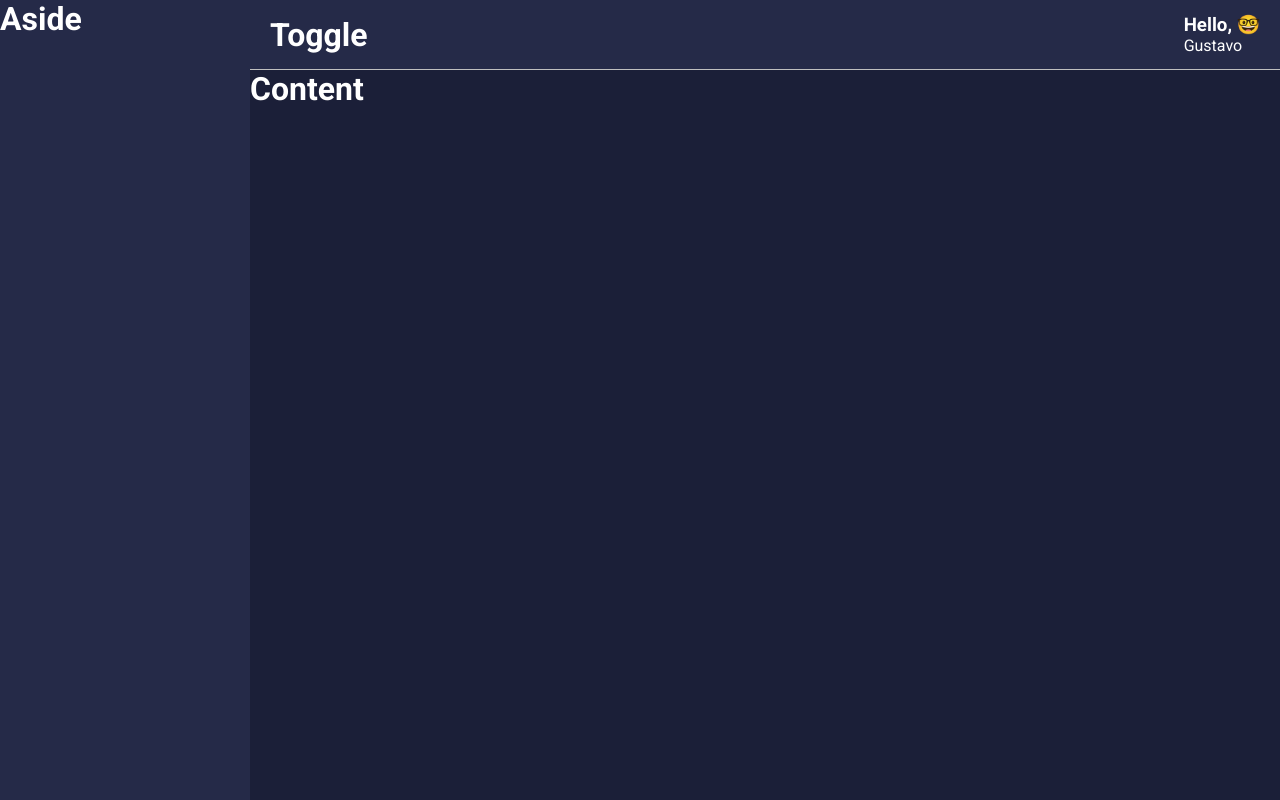
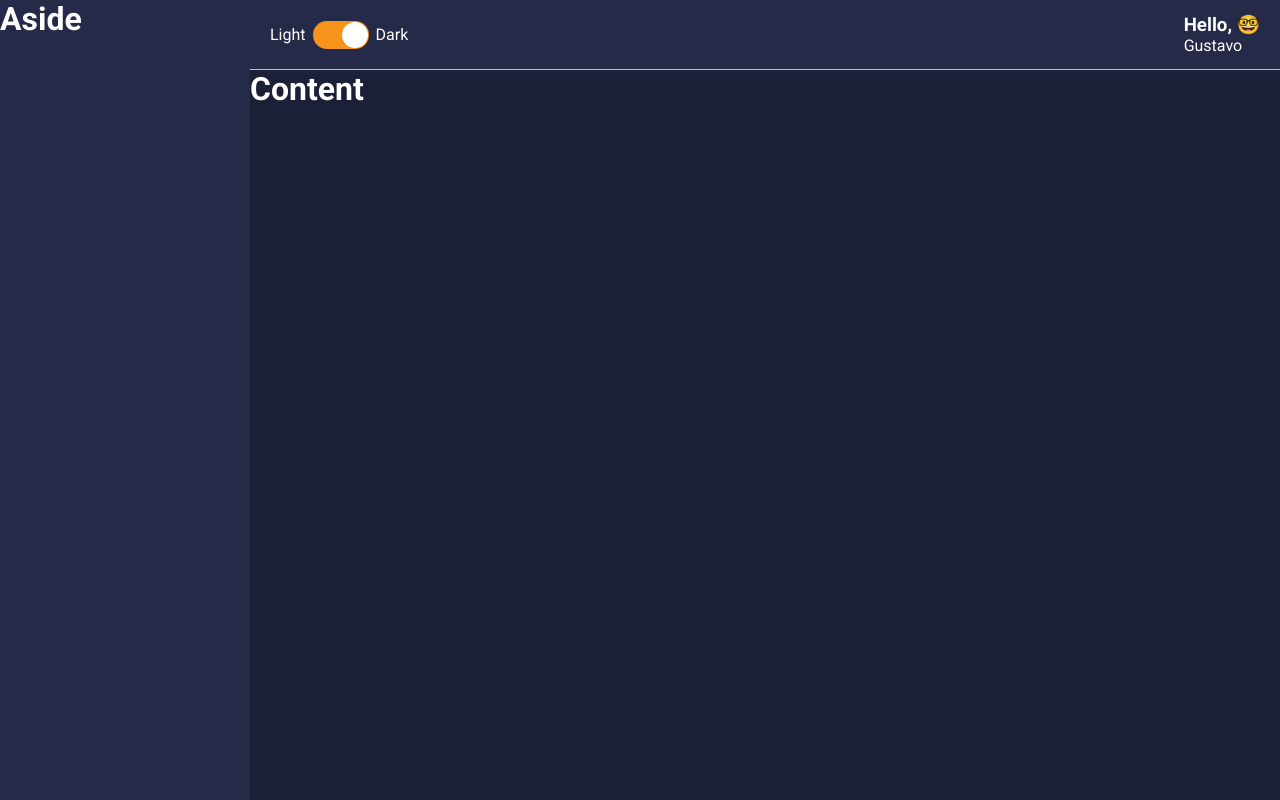
Before and after one commit to GGalupo/financial-dashboard, a React (Create React App) app: page / in a window 1280 px wide. Built offline with nearby package versions, Linux system fonts and the light colour scheme.

Commit message:
Added component Toggle

```diff
--- a/src/components/MainHeader/index.tsx
+++ b/src/components/MainHeader/index.tsx
@@ -1,5 +1,6 @@
 import React, { useMemo } from 'react'
 
+import Toggle from '../Toggle/index'
 import emojis from '../../utils/emojis'
 
 import { Container, Profile, Welcome, UserName } from './styles'
@@ -13,7 +14,7 @@
 
     return (
         <Container>
-            <h1>Toggle</h1>
+            <Toggle />
 
             <Profile>
                 <Welcome>Hello, {emoji}</Welcome>
--- /dev/null
+++ b/src/components/Toggle/index.tsx
@@ -0,0 +1,20 @@
+import React, { useState } from 'react'
+
+import { Container, ToggleLabel, ToggleSwitch } from './styles'
+
+const Toggle: React.FC = () => {
+    const [toggle, changeToggle] = useState(true)
+
+    return (
+        <Container>
+            <ToggleLabel>Light</ToggleLabel>
+            <ToggleSwitch checked={toggle}
+            uncheckedIcon={false}
+            checkedIcon={false}
+            onChange={() => changeToggle(!toggle)}></ToggleSwitch>
+            <ToggleLabel>Dark</ToggleLabel>
+        </Container>
+    )
+}
+
+export default Toggle
--- /dev/null
+++ b/src/components/Toggle/styles.ts
@@ -0,0 +1,19 @@
+import styled from 'styled-components'
+import Switch, { ReactSwitchProps } from 'react-switch'
+
+export const Container = styled.div`
+    display: flex;
+    align-items: center;
+`
+
+export const ToggleLabel = styled.span`
+    color: ${props => props.theme.colors.white}
+`
+
+export const ToggleSwitch = styled(Switch).attrs<ReactSwitchProps>(
+    ({ theme }) => ({
+        onColor: theme.colors.info,
+        offColor: theme.colors.warning
+    }))<ReactSwitchProps>`
+    margin: 0 7px;
+`
```
